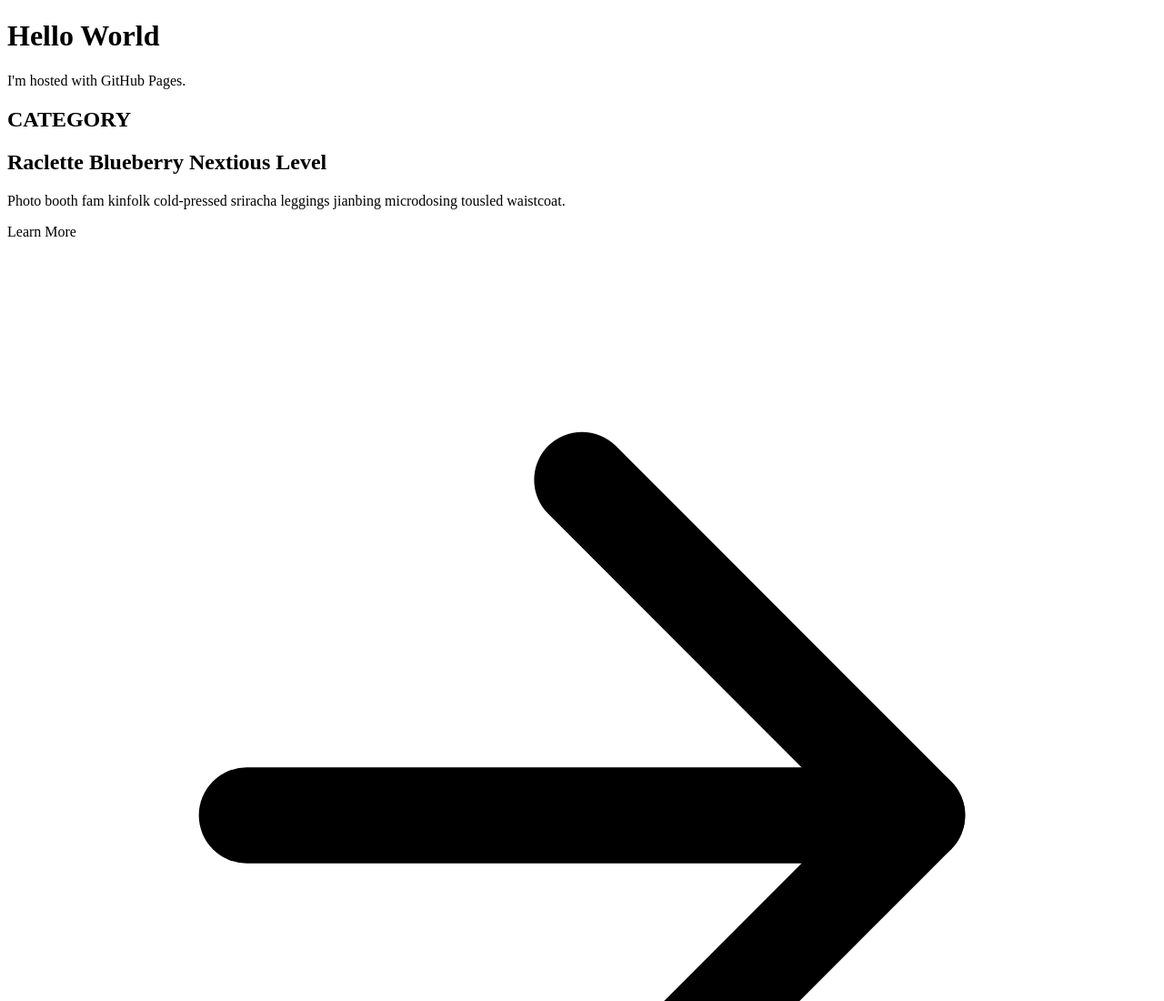
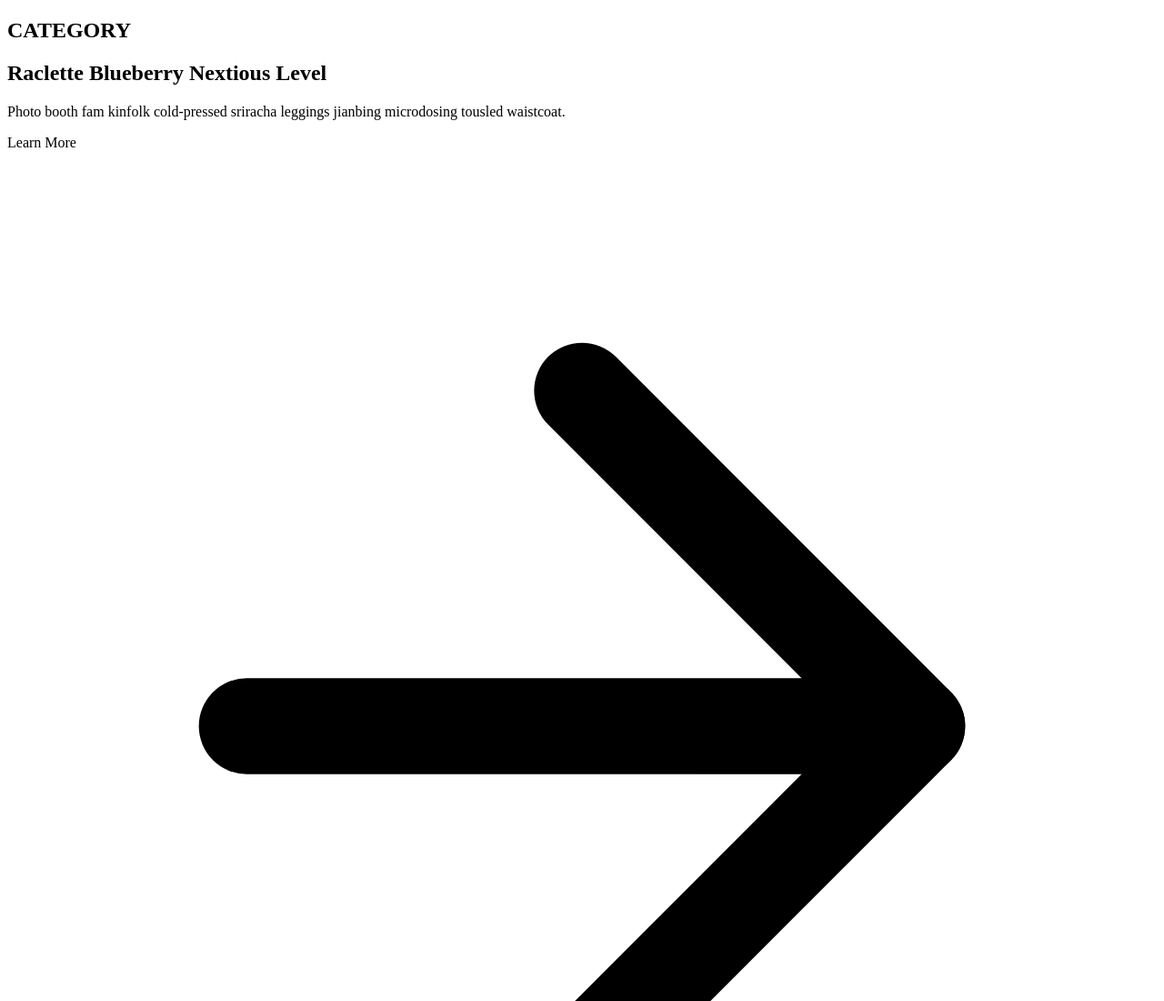
Before and after one commit to natrunn/natrunn.github.io, a plain HTML site: page index.html in a window 1280 px wide. Shown: the top 1100 px of the page at 91% size. Drawn offline with Linux system fonts and the light colour scheme.

Commit message:
index.html

```diff
--- a/index.html
+++ b/index.html
@@ -1,9 +1,7 @@
 <!DOCTYPE html>
 <html>
 <body>
-<h1>Hello World</h1>
-<p>I'm hosted with GitHub Pages.</p>
-  <section class="text-gray-600 body-font">
+<section class="text-gray-600 body-font">
   <div class="container px-5 py-24 mx-auto">
     <div class="flex flex-wrap -m-4">
       <div class="p-4 lg:w-1/3">
```
